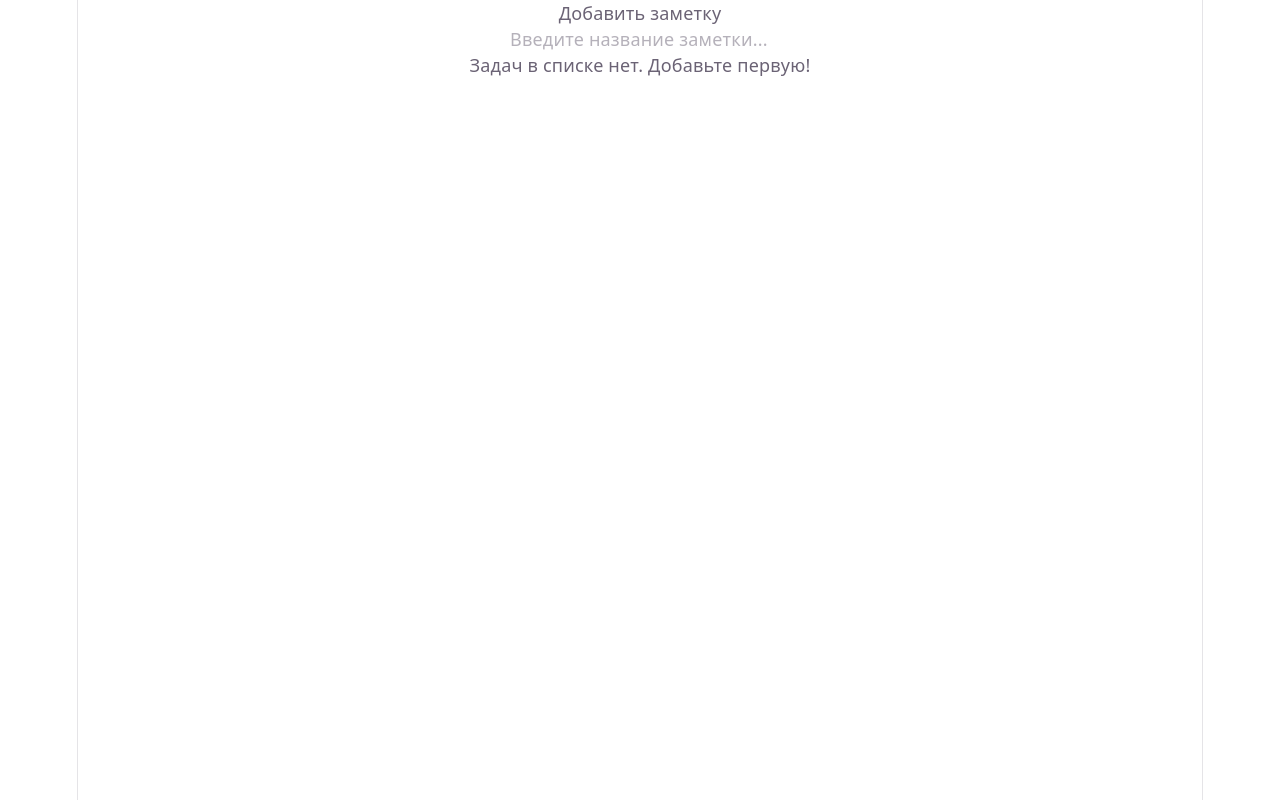
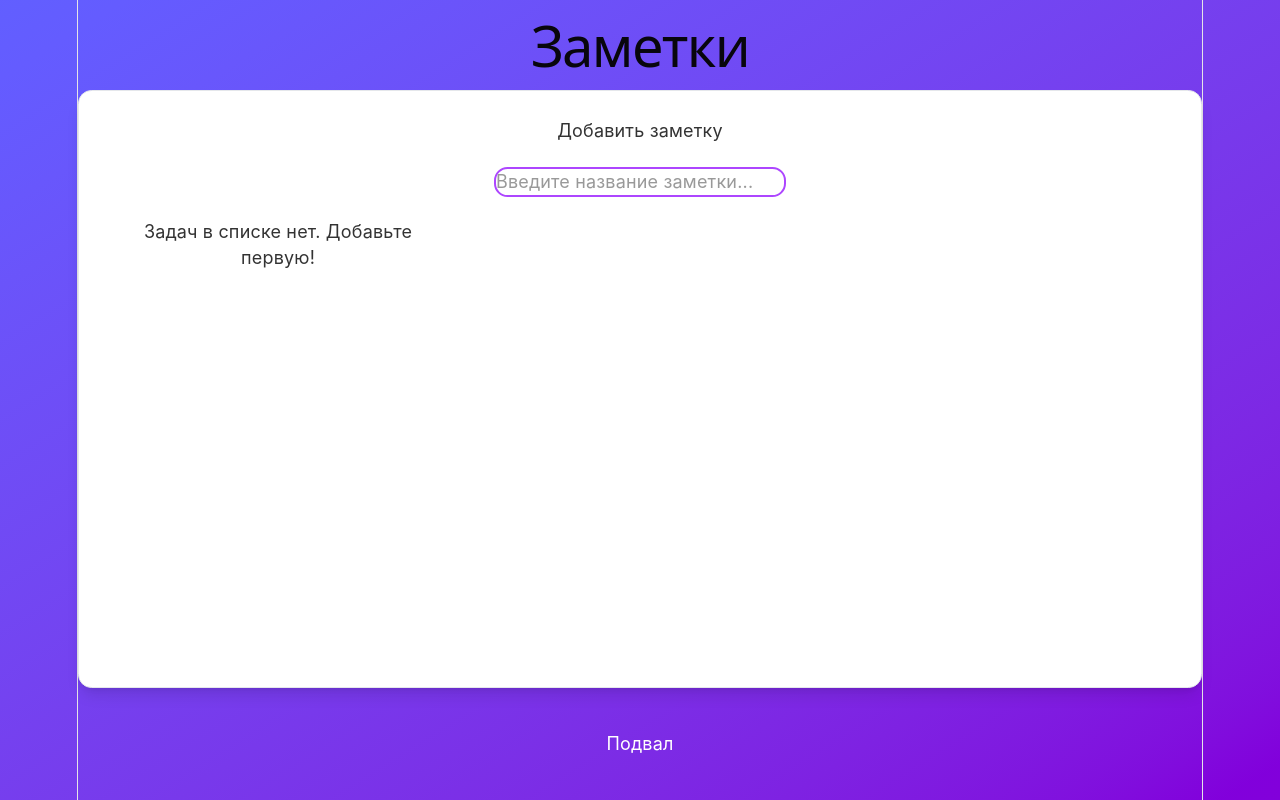
Before and after one commit to mcypher-alt/notes_react, a React (Vite) app: page / in a window 1280 px wide. Built offline with nearby package versions, Linux system fonts and the light colour scheme.

Commit message:
базовая верстка

```diff
--- a/src/App.jsx
+++ b/src/App.jsx
@@ -7,22 +7,36 @@ export default function ToDoApp() {
   const [showForm, setShowForm] = useState(false);
   const [error, setError] =  useState('');
   const [searchValue, setSearchValue] = useState('');
+
   const filteredNotes = noteList.filter(note =>
     note.title.toLowerCase().includes(searchValue));
 
   const renderList = (notes) => {
-    if (notes.length !== 0) {
+    if (notes.length === 0) {
+      return <p>Задач в списке нет. Добавьте первую!</p>;
+    }
     return notes.map((note) => (
-        <div key={note.id}>
-          <button onClick={() => setNoteId(noteId === note.id ? null : note.id)}>
-            {note.title}
+      <div key={note.id} className="mb-3">
+        <div className="relative">
+          <button
+            onClick={() => setNoteId(noteId === note.id ? null : note.id)}
+            className="shadow-lg w-full text-left p-4 pr-16 bg-white border border-gray-200 rounded-lg hover:border-blue-400 hover:shadow-md transition-all"
+          >
+            <span className="font-medium text-gray-800">{note.title}</span>
           </button>
-          <button onClick={() => confirm("Действительно желаете удалить?") && handleDelete(note.id)}>Удалить</button>
-          {noteId === note.id && <p>{note.description}</p>}
+          <button
+            onClick={() => confirm("Действительно желаете удалить?") && handleDelete(note.id)}
+            className="absolute top-1/2 right-3 -translate-y-1/2 bg-red-500 text-white px-3 py-1 rounded text-sm hover:bg-red-600"
+          >
+            Удалить
+          </button>
+        </div>
+        {noteId === note.id && (
+          <p className="p-4 pt-2 text-gray-600">
+            {note.description}
+          </p>)}
       </div>
       ));
-    }
-    return <p>Задач в списке нет. Добавьте первую!</p>;
   };
 
   const handleShow = () => {
@@ -79,20 +93,26 @@ export default function ToDoApp() {
   }, []);
 
   return (
-    <div>
+    <div className='flex flex-col grow'>
+      <h1 className='text-center text-white mt-2'>Заметки</h1>
+      <div className='grow bg-white rounded-xl shadow-lg p-6 border border-gray-200'>
         <div>
           <button onClick={() => setShowForm(!showForm)}>
             {showForm ? "Назад" : "Добавить заметку"}
           </button>
           {showForm && handleShow()}
         </div>
-      <input
+        <div className='mt-5 mb-5'>
+          <input className='rounded-xl border-2 border-purple-500'
           value={searchValue}
           type='text'
           placeholder='Введите название заметки...'
           onChange={(e) => setSearchValue(e.target.value)}
           />
-      <div>{renderList(filteredNotes)}</div>
+        </div>
+        <div className="grid grid-cols-1 sm:grid-cols-2 lg:grid-cols-3 gap-4">{renderList(filteredNotes)}</div>
+      </div>
+      <footer className="h-25 text-white flex items-center justify-center">Подвал</footer>
     </div>
   );
 }
--- a/src/index.css
+++ b/src/index.css
@@ -1,4 +1,5 @@
 @import "tailwindcss";
+@custom-variant dark (&:where(.dark, .dark *));
 :root {
   --text: #6b6375;
   --text-h: #08060d;
@@ -53,6 +54,7 @@
 
 body {
   margin: 0;
+  @apply font-sans min-h-screen bg-gradient-to-br from-indigo-500 to-purple-700 text-[#333];
 }
 
 #root {
```
Lines whose indentation alone changed are shown as unchanged.
